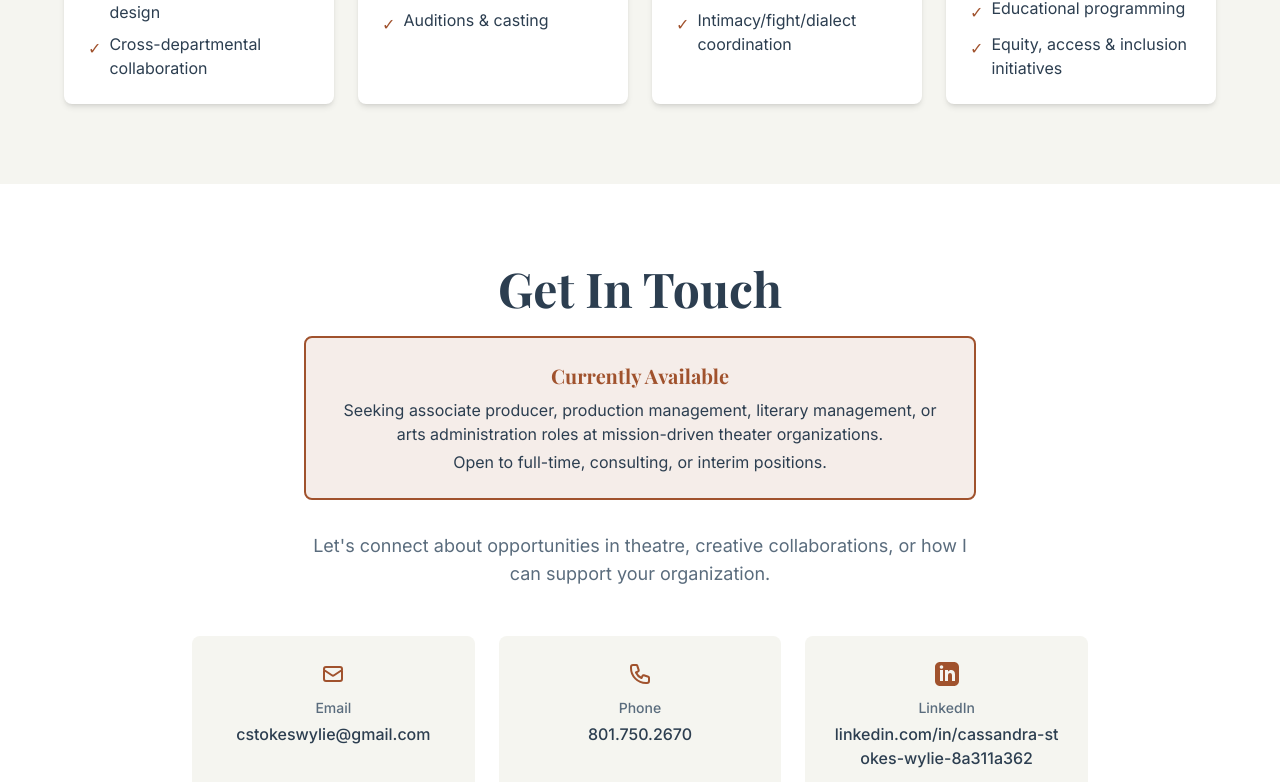
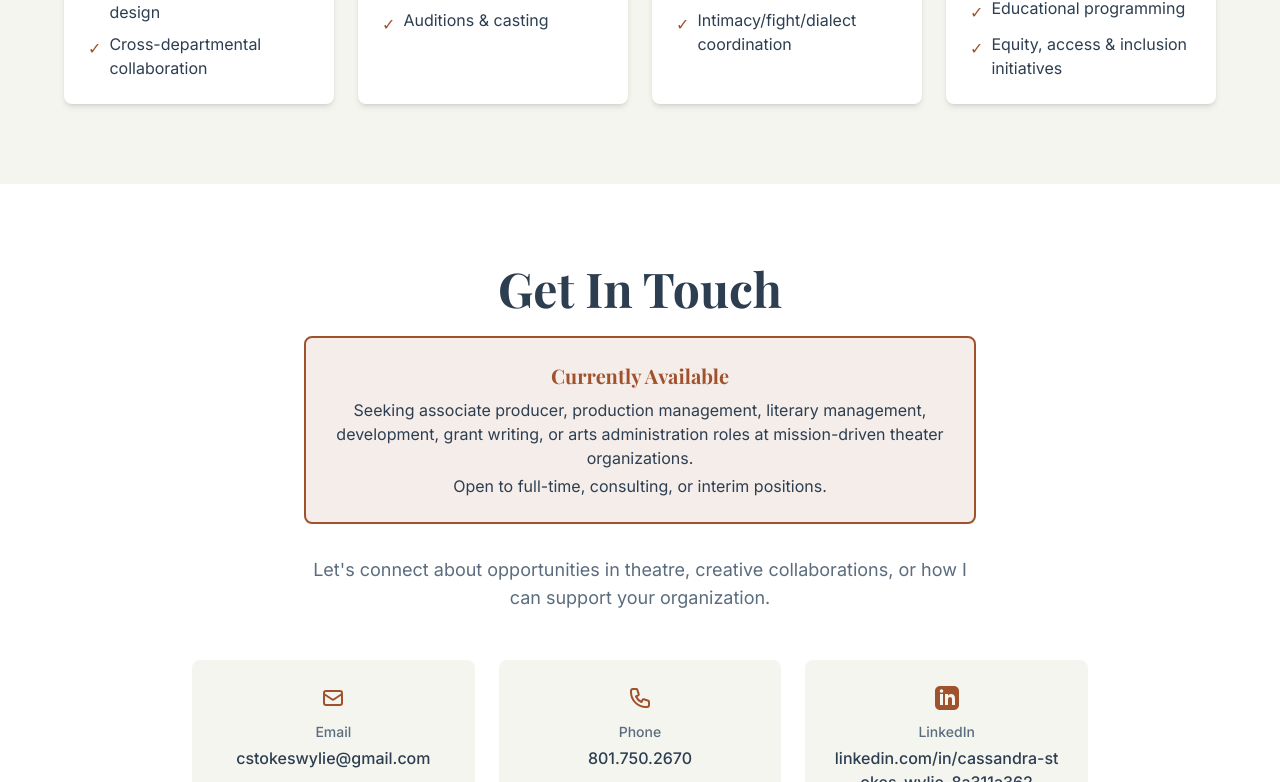
Before and after one commit to topher416/cstokeswylie, a React (Vite) app: page / in a window 1280 px wide. Shown: the part 11218-12000 px from the top of the page. Built offline with nearby package versions, Linux system fonts and the light colour scheme.

Commit message:
Add development and grant writing to Contact availability statement
Co-Authored-By: Topher Rasmussen <topher416@gmail.com>

```diff
--- a/src/components/Contact.jsx
+++ b/src/components/Contact.jsx
@@ -51,7 +51,7 @@ const Contact = () => {
         <div className="bg-accent/10 border-2 border-accent rounded-lg p-6 mb-8 max-w-2xl mx-auto">
           <h3 className="text-xl font-bold text-accent mb-2">Currently Available</h3>
           <p className="text-text">
-            Seeking associate producer, production management, literary management, or arts administration roles at mission-driven theater organizations.
+            Seeking associate producer, production management, literary management, development, grant writing, or arts administration roles at mission-driven theater organizations.
             <span className="block mt-1">Open to full-time, consulting, or interim positions.</span>
           </p>
         </div>
```
